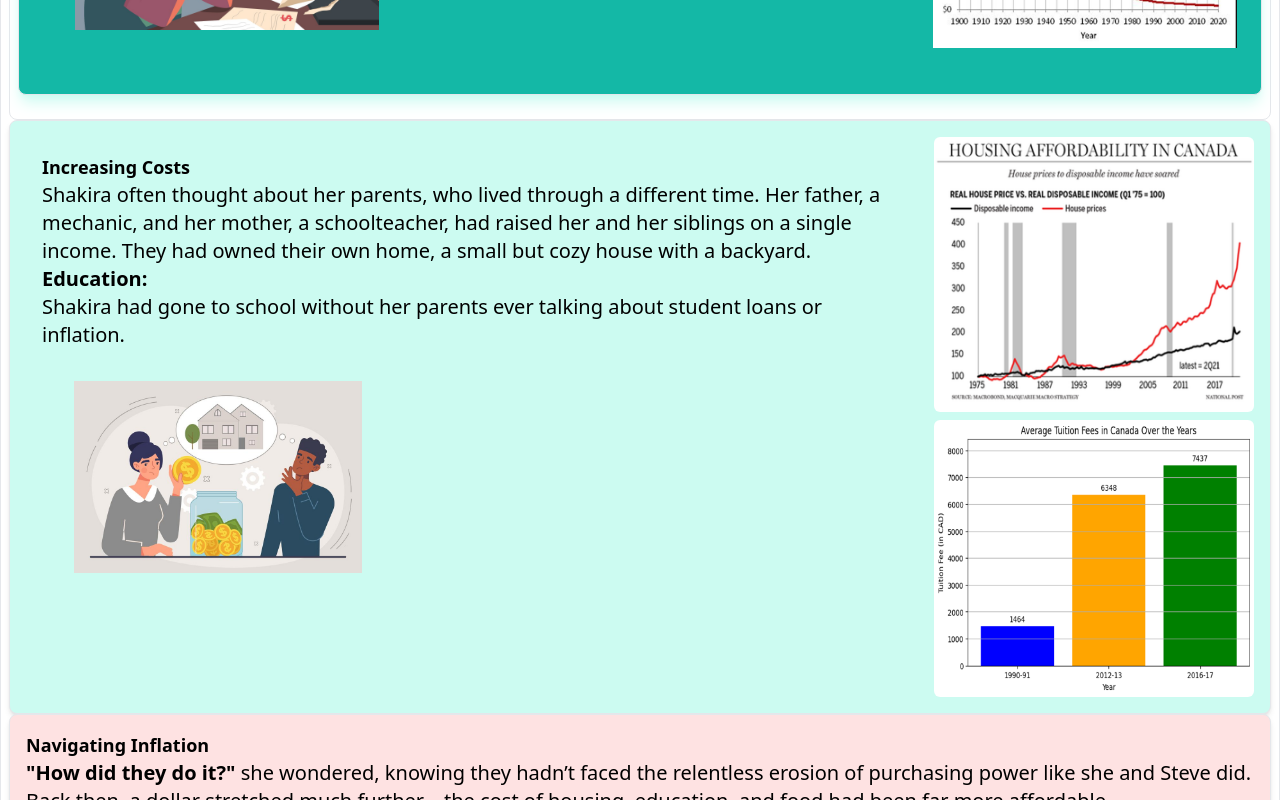
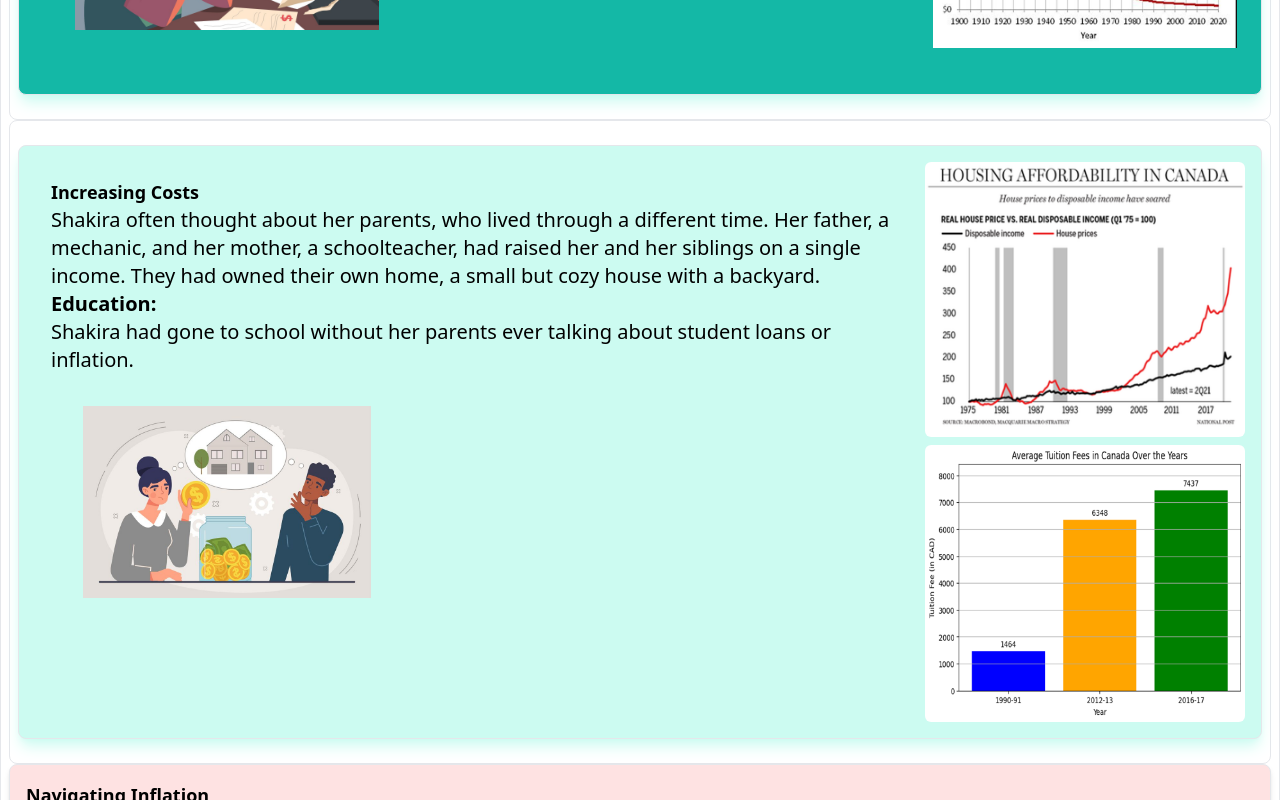
Before and after one commit to mehassanhmood/StoryBoarding, a React (Vite) app: page / in a window 1280 px wide. Shown: the part 2020-2820 px from the top of the page. Built offline with nearby package versions, Linux system fonts and the light colour scheme.

Commit message:
Cost  section

```diff
--- a/src/App.jsx
+++ b/src/App.jsx
@@ -20,8 +20,8 @@ function App() {
       <div className="py-6 px-2 border rounded-lg">
         <DollarWeakening />
       </div>
-      {/* <div className="mt-4 w-full max-w-3xl"> */}
-      <div>
+
+      <div className="py-6 px-2 border rounded-lg">
         <CostIncrease />
       </div>
       {/* <div className="mt-4 w-full max-w-3xl"> */}
--- a/src/components/CostIncrease.jsx
+++ b/src/components/CostIncrease.jsx
@@ -15,7 +15,7 @@ const CostIncrease = () => {
   }, []);
 
   return (
-    <div className="p-4 border rounded-lg shadow-md bg-teal-100 flex">
+    <div className="p-4 border rounded-lg shadow-lg shadow-teal-100 hover:shadow-teal-700 bg-teal-100 flex">
       <div className="flex-1 text-left p-4">
         <h3 className="text-lg font-semibold">Increasing Costs</h3>
         <p className='text-xl'>
```
